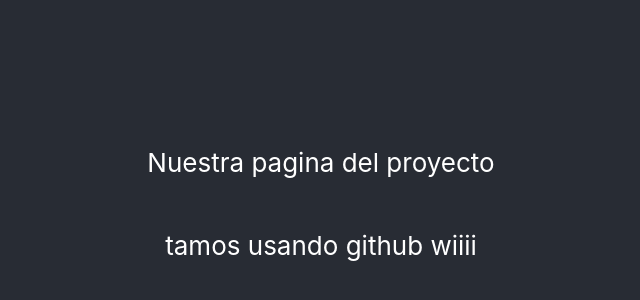
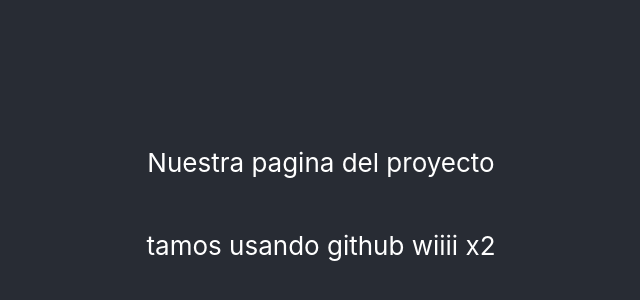
Before and after one commit to TheMismisimo/ProyectoDS, a React (Create React App) app in the folder proyecto1/: page / in a window 1280 px wide. Shown: the part 196-496 px from the top of the page, without its empty margins (319-959 px from the left). Built offline with nearby package versions, Linux system fonts and the light colour scheme.

Commit message:
Cambios shio

```diff
--- a/proyecto1/src/App.js
+++ b/proyecto1/src/App.js
@@ -19,7 +19,7 @@
     <div className="App">
       <header className="App-header">
         <p>Nuestra pagina del proyecto</p>
-        <p> tamos usando github wiiii </p>
+        <p> tamos usando github wiiii x2</p>
 
 
       </header>
```
Also changed, not shown: 1 other file (tests, documents, lock files or other folders).
